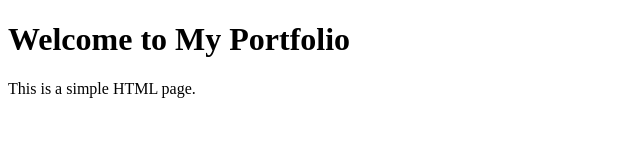
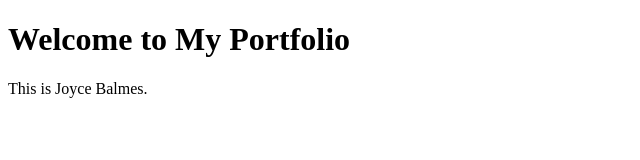
Before and after one commit to joycedbalmes/balmes_portfolio1, a plain HTML site: page index.html in a window 1280 px wide. Shown: the full height of the page, 0-640 px from the left. Drawn offline with Linux system fonts and the light colour scheme.

Commit message:
Update index.html

```diff
--- a/index.html
+++ b/index.html
@@ -6,6 +6,6 @@
 </head>
 <body>
     <h1>Welcome to My Portfolio</h1>
-    <p>This is a simple HTML page.</p>
+    <p>This is Joyce Balmes.</p>
 </body>
 </html>
```
